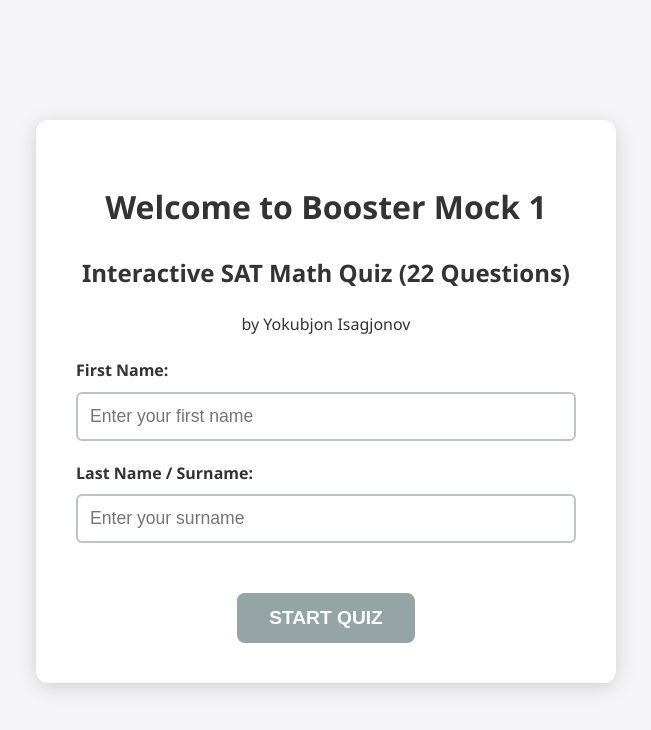
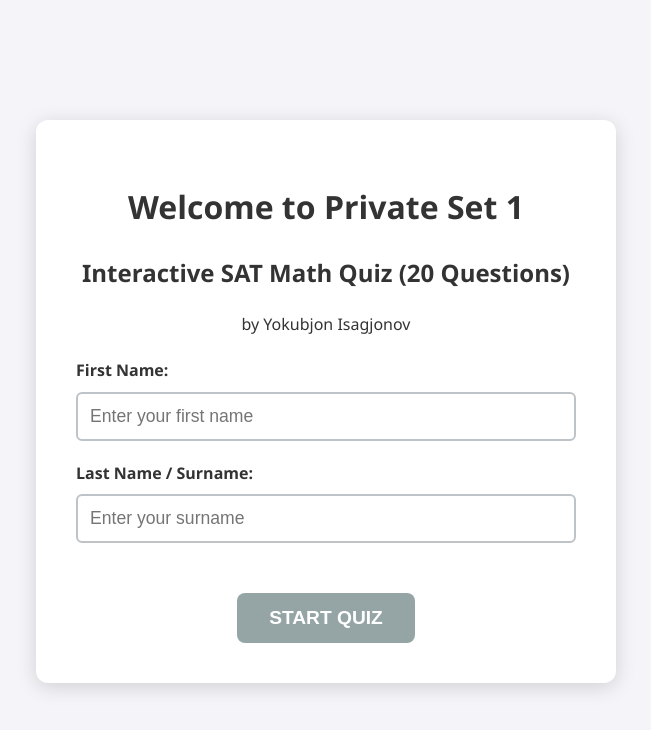
Before and after one commit to Tealod/Quiz, a plain HTML site: page index.html in a window 1280 px wide. Shown: the whole page, without its empty margins (314-965 px from the left). Drawn offline with Linux system fonts and the light colour scheme.

Commit message:
Update index.html

```diff
--- a/index.html
+++ b/index.html
@@ -5,14 +5,14 @@
   <meta name="viewport" content="width=device-width, initial-scale=1.0"/>
   <link rel="icon" href="./favicon.jpg" type="image/x-icon">
   <link rel="apple-touch-icon" href="/apple-touch-icon.png">
-  <title>Booster Mock 1 - Welcome</title>
+  <title>Private Set 1 - Welcome</title>
   <link rel="stylesheet" href="style.css">
 </head>
 <body>
 
   <div class="welcome-container">
-    <h1>Welcome to Booster Mock 1</h1>
-    <h2>Interactive SAT Math Quiz (22 Questions)</h2>
+    <h1>Welcome to Private Set 1</h1>
+    <h2>Interactive SAT Math Quiz (20 Questions)</h2>
     <p>by Yokubjon Isagjonov</p>
 
     <div class="form-group">
```
